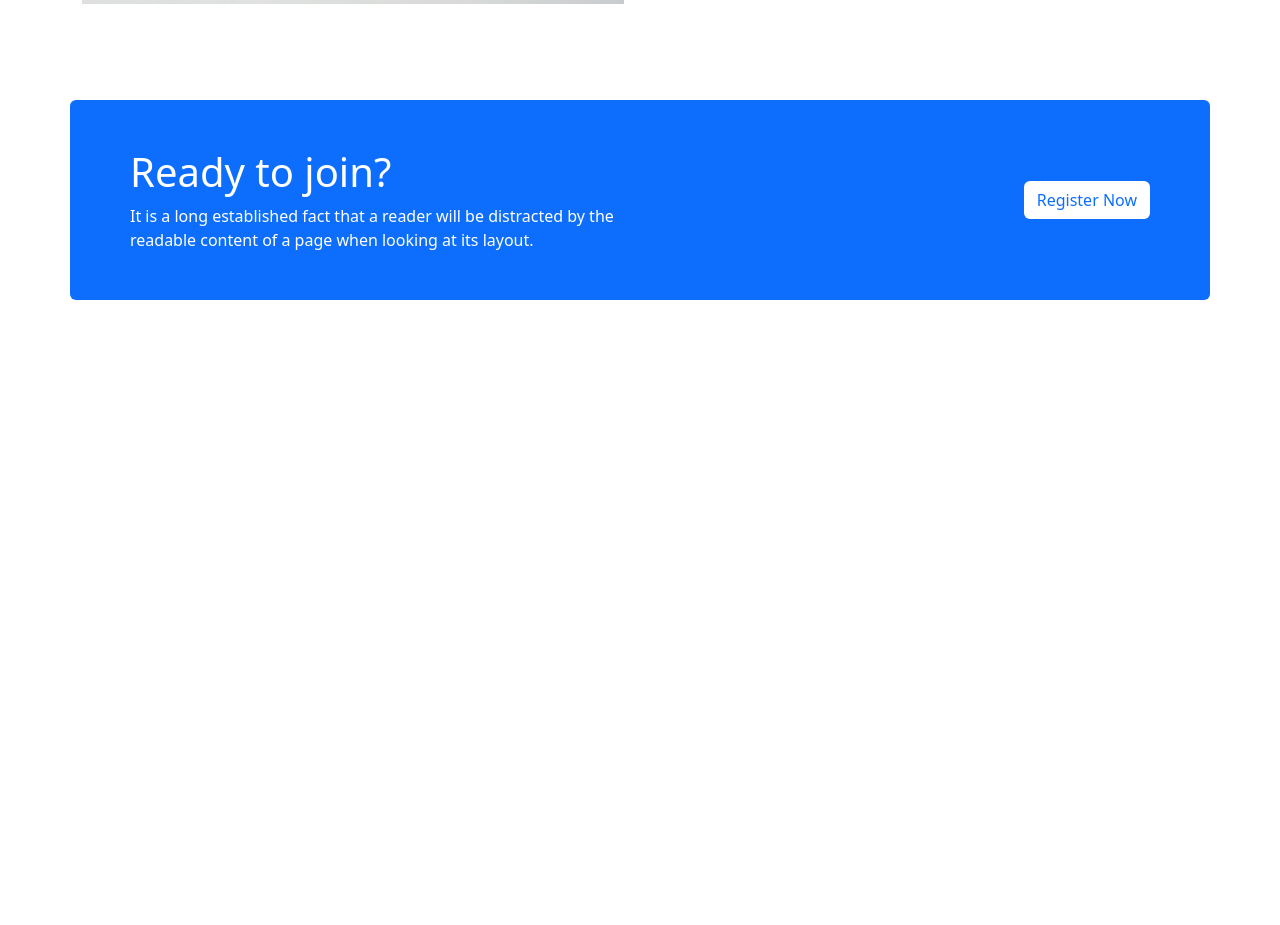
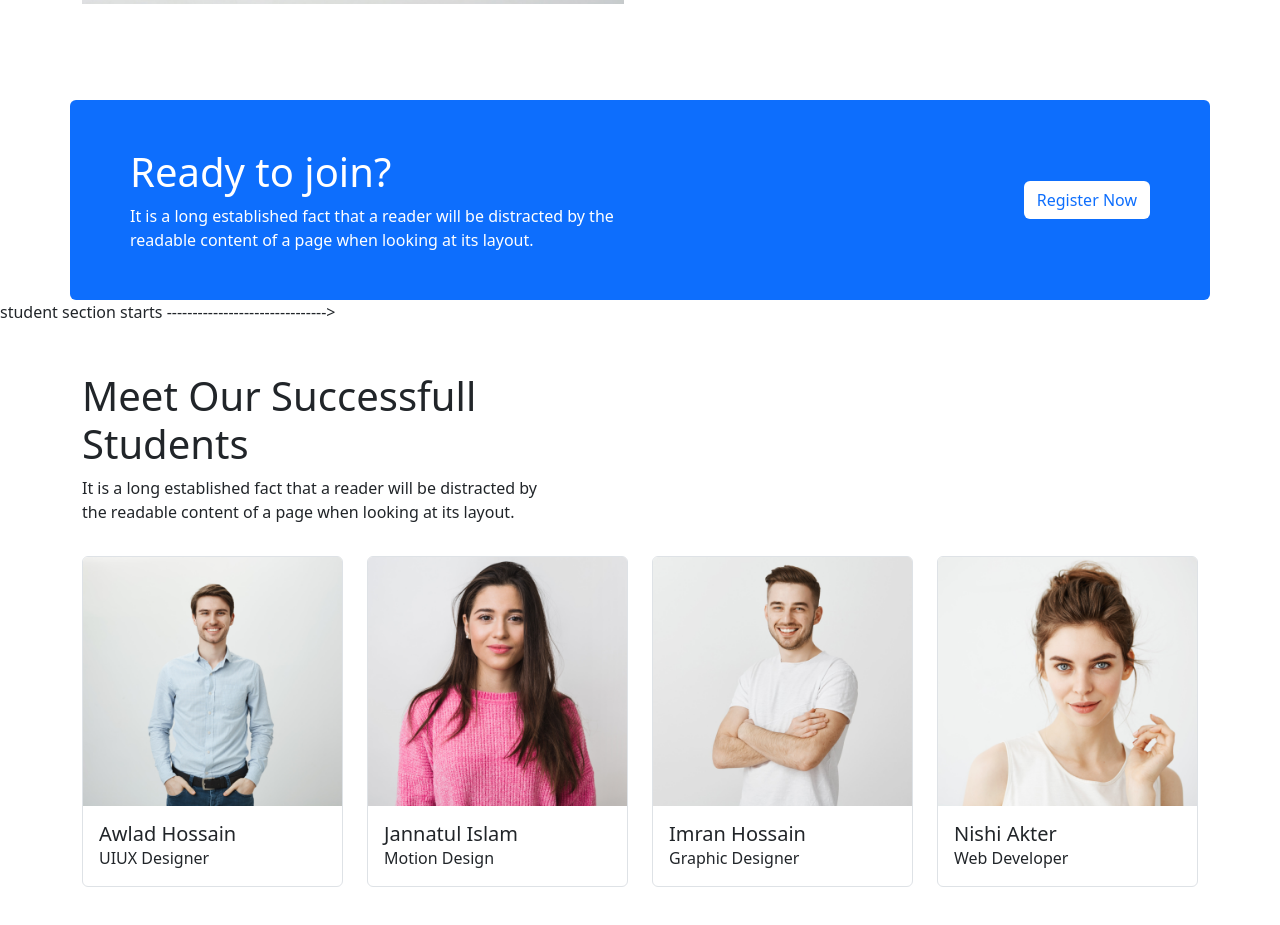
Before and after one commit to ushabossy/edTech-website-main, a plain HTML site: page index.html in a window 1280 px wide. Shown: the part 2291-3216 px from the top of the page. Before the commit the page ends 2591 px from the top, so only its background shows below. Drawn offline with nearby package versions, Linux system fonts and the light colour scheme.

Commit message:
student  section added

```diff
--- a/index.html
+++ b/index.html
@@ -338,7 +338,73 @@
         <!------------------------------
        registration section ends
       ------------------------------->
-
+        student section starts
+        ------------------------------->
+        <section class="my-5">
+            <div class="container">
+                <div class="col-md-8 col-lg-5 text-center text-md-start">
+                    <h1>Meet Our Successfull Students</h1>
+                    <p>
+                        It is a long established fact that a reader will be distracted by
+                        the readable content of a page when looking at its layout.
+                    </p>
+                </div>
+                <!-- student feedback -->
+                <div class="row">
+                    <!-- student-1 -->
+                    <div class="col-12 col-md-6 col-lg-3 mt-3">
+                        <div class="border rounded">
+                            <div>
+                                <img class="w-100" src="images/student/student-1.png" alt="" />
+                            </div>
+                            <div class="text-center text-md-start my-3 ms-3">
+                                <h5 class="mb-0">Awlad Hossain</h5>
+                                <p>UIUX Designer</p>
+                            </div>
+                        </div>
+                    </div>
+                    <!-- student-2 -->
+                    <div class="col-12 col-md-6 col-lg-3 mt-3">
+                        <div class="border rounded">
+                            <div>
+                                <img class="w-100" src="images/student/student-2.png" alt="" />
+                            </div>
+                            <div class="text-center text-md-start my-3 ms-3">
+                                <h5 class="mb-0">Jannatul Islam</h5>
+                                <p>Motion Design</p>
+                            </div>
+                        </div>
+                    </div>
+                    <!-- student-3 -->
+                    <div class="col-12 col-md-6 col-lg-3 mt-3">
+                        <div class="border rounded">
+                            <div>
+                                <img class="w-100" src="images/student/student-3.png" alt="" />
+                            </div>
+                            <div class="text-center text-md-start my-3 ms-3">
+                                <h5 class="mb-0">Imran Hossain</h5>
+                                <p>Graphic Designer</p>
+                            </div>
+                        </div>
+                    </div>
+                    <!-- student-4 -->
+                    <div class="col-12 col-md-6 col-lg-3 mt-3">
+                        <div class="border rounded">
+                            <div>
+                                <img class="w-100" src="images/student/student-4.png" alt="" />
+                            </div>
+                            <div class="text-center text-md-start my-3 ms-3">
+                                <h5 class="mb-0">Nishi Akter</h5>
+                                <p>Web Developer</p>
+                            </div>
+                        </div>
+                    </div>
+                </div>
+            </div>
+        </section>
+        <!------------------------------
+       student section ends
+      ------------------------------->
 
     </main>
 
```
